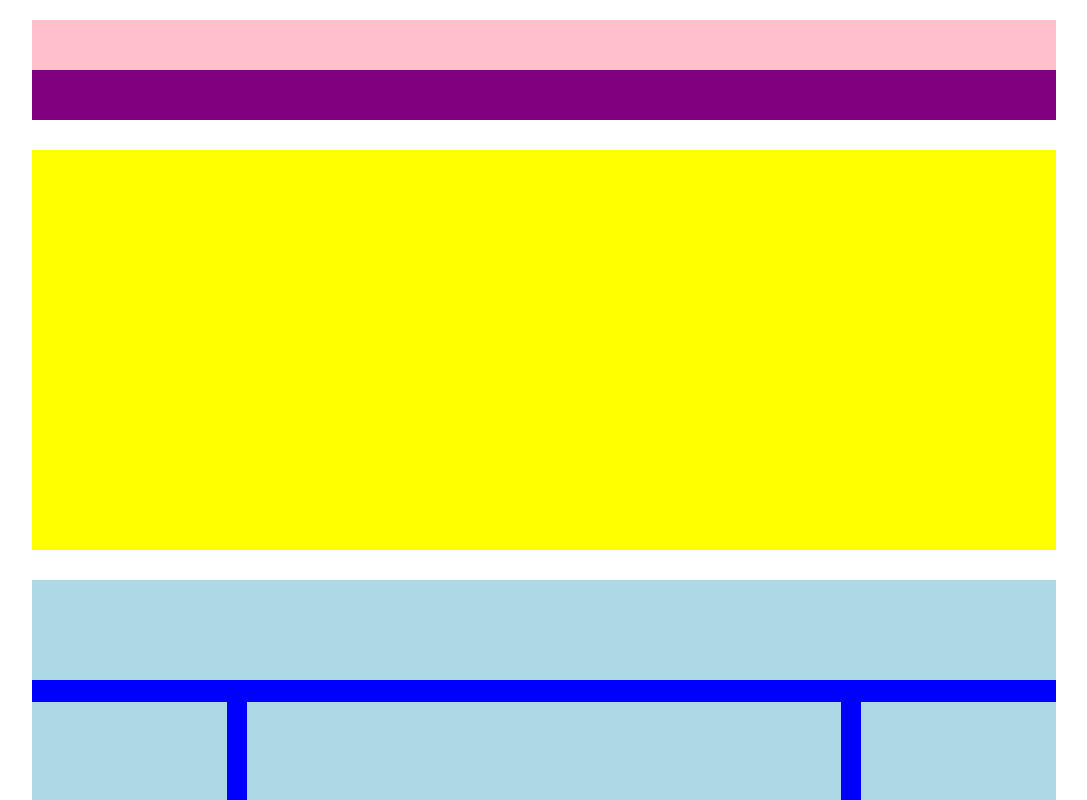
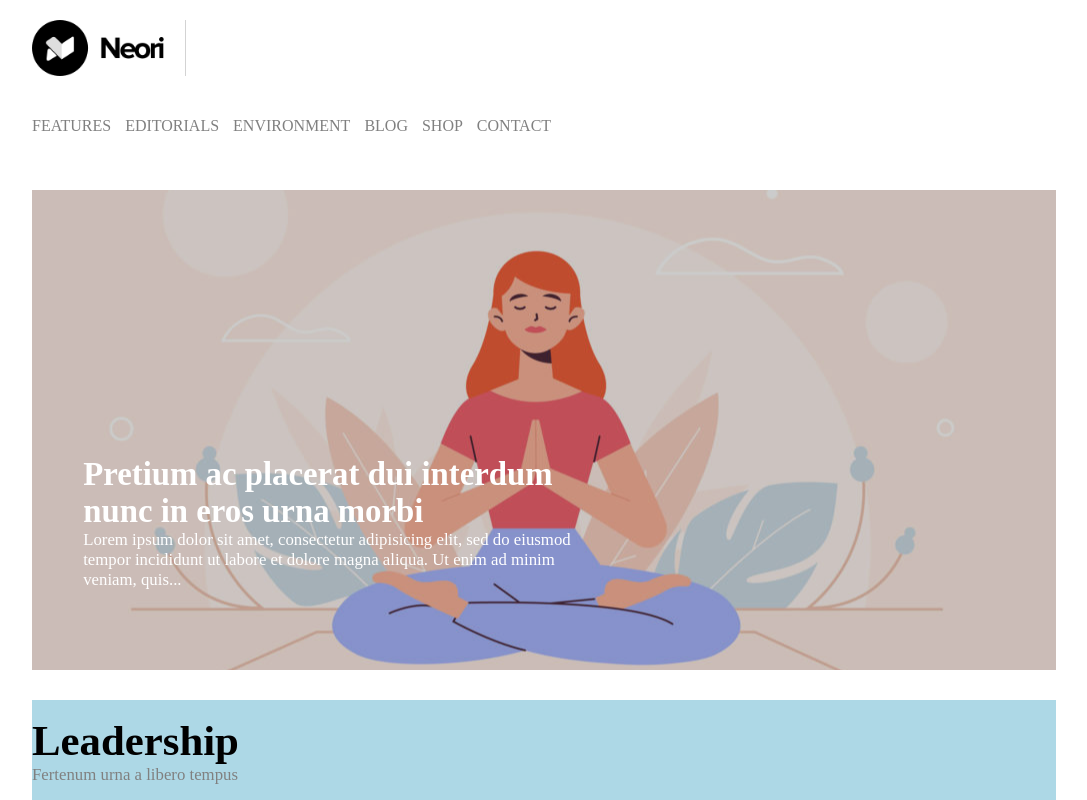
Before and after one commit to Michael-scocco/htmlcss-wp, a plain HTML site: page index.html in a window 1280 px wide. Shown: the top 800 px of the page, without its empty margins (96-1183 px from the left). Drawn offline with Linux system fonts and the light colour scheme.

Commit message:
fase 2
completato, header, row-1 e secondo titolo. border radius lo inserisco alla fine.

```diff
--- a/css/main.css
+++ b/css/main.css
@@ -11,35 +11,110 @@
 }
 /* regole intestazione */
 header{
-    height: 100px;
-    /* debug */
-    background-color: pink;
     position: relative;
 }
-/* creo il nav per agevolarmi nell'esercizio di domani  */
-nav{
-    height: 50px;
-    /* debug */
+/* regole logo */
+#logo{
+    width: 15%;
+    margin: 0 0 80px 0;
+    border-right: 1px solid lightgray;
+    padding-right: 2%;
+}
+
+/* regole nav  */
+#menunav{
+    position: absolute;
     width: 100%;
-    background-color: purple;
-    position: absolute;
     bottom: 0;
     z-index: 100px;
+    margin-bottom: 25px;
+    /* debug */
+    /* background-color: purple; */
+    /* height: 50px; */
 }
-/* regole delle righe */
-.row{
-    margin: 30px 0;
-    /* debug */
-    min-height: 400px;
-    background-color: yellow;
+/* dico ai "li" di essere in linea */
+#menunav li{
+    display: inline-block;
+    list-style-type: none;
+    margin-right: 10px;
+}
+/* regole ad "a" */
+#menunav li a{
+    text-decoration: none;
+    color: gray;
+}
+/* voglio che le scritte diventano rosse con il passare del mause */
+#menunav li a:hover{
+    color: red;
 }
 
+/* riga inserimento immagine */
+#banner-yoga{
+    background-image: url(../img/banner.jpg);
+}
+
+
+/* regole della prima */
+.row{
+    position: relative;
+    margin: 30px 0;
+    height: 60vh;
+    background-size:cover;
+    background-position:center;
+    /* debug */
+    /* min-height: 400px; */
+    /* background-color: yellow; */
+}
+/* inserimento titolo */
+.title{
+    position: absolute;
+    bottom:80px;
+    left:5%;
+    width: 50%;
+    color:white;
+    z-index: 150;
+}
+/* grandzza minima titolo */
+.size-1{
+    font-size: calc(20px + 1vw);
+}
+.size-2{
+    font-size: calc(4px + 1vw)
+}
+
+/* regole opacità */
+.opacity{
+    background-color: rgba(0, 0, 0, 0.2);
+    position: absolute;
+    left: 0;
+    top: 0;
+    height: 100%;
+    width: 100%;
+    z-index: 100;
+}
+/* regole riga 2 */
 .row-2{
-
     /* debug */
     background-color: blue;
     /* min-height: 500px; */
 }
+/* posiziono al centro il secondo titolo */
+div.lightblue{
+    position:relative;
+}
+div.lightblue div.middle {
+    position: absolute;
+    top: 50%;
+    transform: translate(0, -50%);
+}
+/* dimensiono e cambio colore al font */
+h2{
+    font-size: calc(30px + 1vw);
+}
+.gray{
+    color: gray;
+}
+
 
 /* regola clear-fix */
 .row-2::after{
--- a/index.html
+++ b/index.html
@@ -13,10 +13,19 @@
 
                     <!-- intestazione -->
             <header>
+                    <!-- inserimento logo -->
+                <img id="logo" src="img/logo.png" alt="logo">
 
-                    <!-- tendina menu lo colorato per distiguerlo   -->
-                <nav>
-
+                    <!-- tendina menu fatto con hover  -->
+                <nav id="menunav">
+                    <ul>
+                        <li><a href="#">FEATURES</a></li>
+                        <li><a href="#">EDITORIALS</a></li>
+                        <li><a href="#">ENVIRONMENT</a></li>
+                        <li><a href="#">BLOG</a></li>
+                        <li><a href="#">SHOP</a></li>
+                        <li><a href="#">CONTACT</a></li>
+                    </ul>
                 </nav>
 
             </header>
@@ -25,7 +34,18 @@
             <main>
                 <section>
                     <!-- creo la prima divisione -->
-                    <div class="row">
+                    <div id="banner-yoga" class="row">
+
+                        <div class="title">
+                    <!-- inserisco il titolo e sottotitolo -->
+                            <h1 class="size-1">Pretium ac placerat dui interdum nunc in eros urna morbi </h1>
+                            <span class="size-2">Lorem ipsum dolor sit amet, consectetur adipisicing elit, sed do eiusmod tempor incididunt ut labore et dolore magna aliqua. Ut enim ad minim veniam, quis...</span>
+                        </div>
+
+                        <!-- inserisco div div dell'opacità -->
+                        <div class="opacity">
+
+                        </div>
 
                     </div>
 
@@ -34,6 +54,10 @@
 
                     <!-- non do nessuna regola dato che rimane fisso da solo in alto -->
                         <div class="lightblue">
+                            <div class="middle">
+                                <h2>Leadership</h2>
+                                <span class="size-2 gray">Fertenum urna a libero tempus</span>
+                            </div>
 
                         </div>
                     <!-- creo i due div laterali ed uno centrale -->
```
Also changed, not shown: 1 other file.
